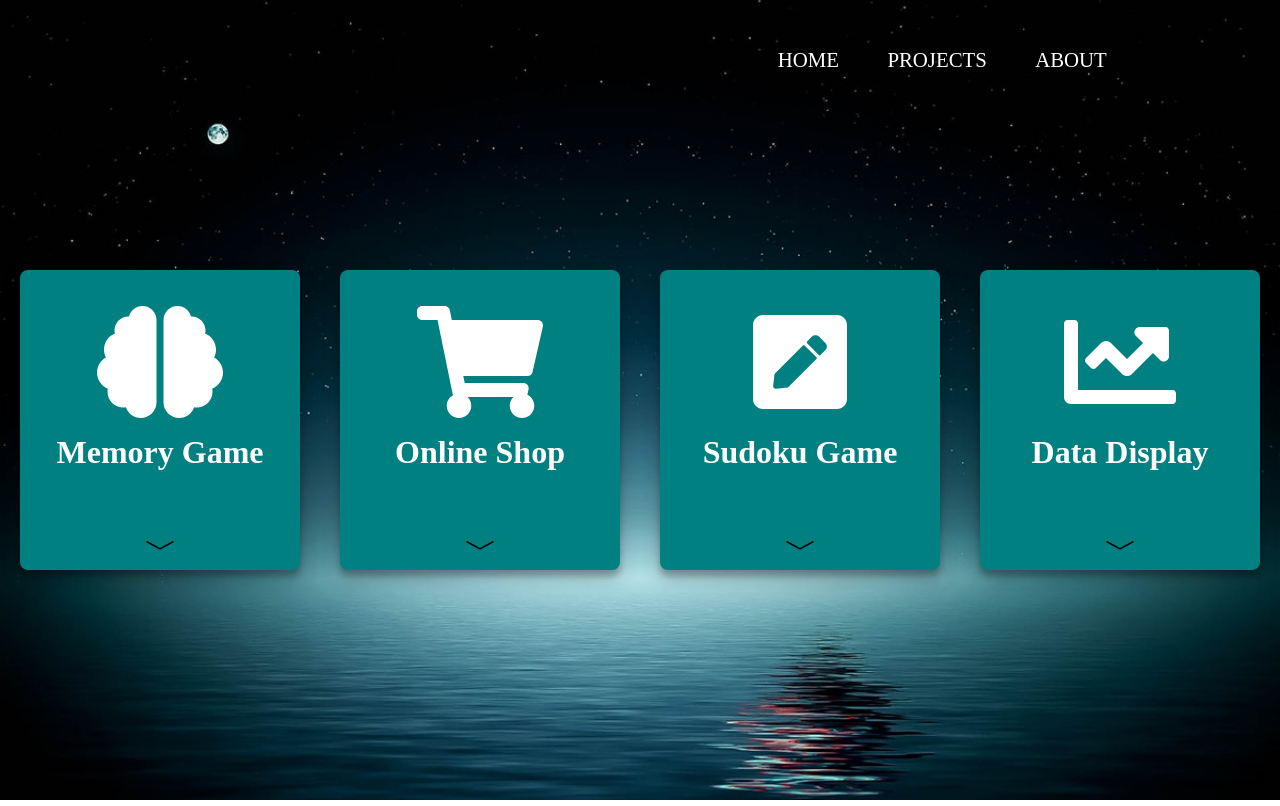
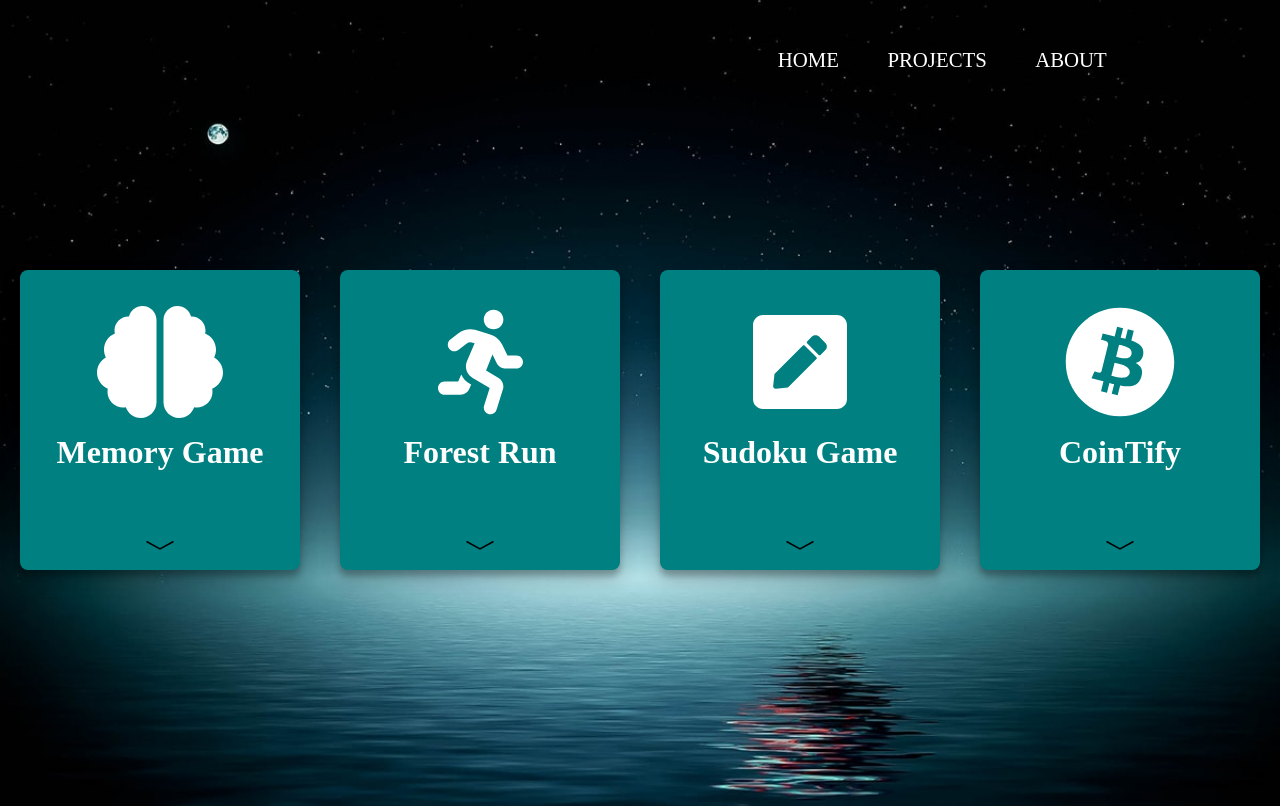
Before and after one commit to joannanapora/portfolio, a React (Create React App) app: page /projects in a window 1280 px wide. Built offline with nearby package versions, Linux system fonts and the light colour scheme; a web font is replaced by a local one.

Commit message:
added new project

```diff
--- a/src/about/about.tsx
+++ b/src/about/about.tsx
@@ -48,7 +48,11 @@ const About = () => {
         </div>
         <div className="social-container">
           <div className="social-wrapper">
-            <a target="_blank" href="https://www.facebook.com/p0rczi">
+            <a
+              target="_blank"
+              rel="noreferrer"
+              href="https://www.facebook.com/p0rczi"
+            >
               <div className="iconca" data-testid="facebook">
                 <div className="tooltip">Facebook</div>
                 <span>
@@ -56,7 +60,11 @@ const About = () => {
                 </span>
               </div>
             </a>
-            <a target="_blank" href="https://github.com/joannanapora">
+            <a
+              target="_blank"
+              rel="noreferrer"
+              href="https://github.com/joannanapora"
+            >
               <div className="iconca" data-testid="github">
                 <div className="tooltip"> GitHub</div>
                 <span>
@@ -64,7 +72,11 @@ const About = () => {
                 </span>
               </div>
             </a>
-            <a target="_blank" href="https://www.linkedin.com/in/joanna-napora">
+            <a
+              target="_blank"
+              rel="noreferrer"
+              href="https://www.linkedin.com/in/joanna-napora"
+            >
               <div className="iconca" data-testid="linkedin">
                 <div className="tooltip">LinkedIn</div>
                 <span>
--- a/src/nav-bar/nav-bar.tsx
+++ b/src/nav-bar/nav-bar.tsx
@@ -1,4 +1,4 @@
-import React, { useState, useEffect } from "react";
+import React, { useState } from "react";
 import { Link } from "react-router-dom";
 import "./nav-bar.css";
 import { FontAwesomeIcon } from "@fortawesome/react-fontawesome";
--- a/src/projects/projects.css
+++ b/src/projects/projects.css
@@ -32,7 +32,7 @@
 }
 
 .card.expanded {
-  height: 500px;
+  height: 550px;
 }
 .label {
   margin-top: 30px;
--- a/src/projects/projects.tsx
+++ b/src/projects/projects.tsx
@@ -1,32 +1,20 @@
-import React, { useEffect, useState } from "react";
+import React, { useState } from "react";
 import "./projects.css";
 import { ReactComponent as Arrow } from "../assets/arrow.svg";
 import { FontAwesomeIcon } from "@fortawesome/react-fontawesome";
 import {
   faBrain,
   faPenSquare,
-  faShoppingCart,
-  faChartLine,
-  faCircle,
   faHandPointer,
+  faRunning,
 } from "@fortawesome/free-solid-svg-icons";
+import { faBitcoin } from "@fortawesome/free-brands-svg-icons";
 
 const Projects = () => {
   const [expand, makeExpand] = useState<string>("");
 
   const onExpand = (name: string) => {
     makeExpand(name);
-  };
-
-  const dot = () => {
-    return (
-      <FontAwesomeIcon
-        size="xs"
-        style={{ paddingRight: "4px" }}
-        color="#fff"
-        icon={faCircle}
-      />
-    );
   };
 
   return (
@@ -50,9 +38,14 @@ const Projects = () => {
               <p>• shuffling cards</p>
               <p>• revealing only two cards at a time</p>
               <p>• matched cards dissapear</p>
+              <p>
+                • winner screen shows time result and number of moves (the state
+                is passed using Router history and location)
+              </p>
               <a
                 className="project-link"
                 target="_blank"
+                rel="noreferrer"
                 href="https://memo-game-jo.herokuapp.com/"
               >
                 GO TO PROJECT
@@ -69,20 +62,43 @@ const Projects = () => {
         <Arrow />
       </div>
       <div
-        className={expand === "sudoku" ? "card expanded" : "card"}
-        onClick={() => onExpand("sudoku")}
+        className={expand === "api" ? "card expanded" : "card"}
+        onClick={() => onExpand("api")}
       >
         <FontAwesomeIcon
           size="9x"
           color="#fff"
           style={{ padding: "1rem" }}
-          icon={faShoppingCart}
+          icon={faRunning}
         />
-        <h1 className="project-header">Online Shop</h1>
+        <h1 className="project-header">Forest Run</h1>
         <div className="text1">
           <div className="text-content">
-            <h1 className="title">Project in progress...</h1>
-            <div className="body-text">(...)</div>
+            <h1 className="title">Web Application</h1>
+            <div className="body-text">
+              Forest Run is a fully functional React/Typescript application for
+              runners in London It uses Apollo Client to communicate with the
+              GraphQL server. The design is based on Material-UI css library.
+              State is managed by Redux and navigation by React-Router. <br />
+              <br /> There are functions like: log in/sign in, change between
+              light and dark modes, creating event cards, writing articles,
+              joining and leaving specific events, filtering events and
+              articles, donating the website (using Stripe).
+              <a
+                className="project-link"
+                target="_blank"
+                rel="noreferrer"
+                href="https://run-forest-demo.herokuapp.com/"
+              >
+                GO TO PROJECT
+              </a>
+              <FontAwesomeIcon
+                size="1x"
+                color="#fff"
+                icon={faHandPointer}
+                style={{ marginTop: "-10px" }}
+              />
+            </div>
           </div>
         </div>
         <Arrow />
@@ -109,6 +125,7 @@ const Projects = () => {
               <a
                 className="project-link"
                 target="_blank"
+                rel="noreferrer"
                 href="https://sudoku-game-jo.herokuapp.com/"
               >
                 GO TO PROJECT
@@ -125,20 +142,42 @@ const Projects = () => {
         <Arrow />
       </div>
       <div
-        className={expand === "api" ? "card expanded" : "card"}
-        onClick={() => onExpand("api")}
+        className={expand === "sudoku" ? "card expanded" : "card"}
+        onClick={() => onExpand("sudoku")}
       >
         <FontAwesomeIcon
           size="9x"
           color="#fff"
           style={{ padding: "1rem" }}
-          icon={faChartLine}
+          icon={faBitcoin}
         />
-        <h1 className="project-header">Data Display</h1>
+        <h1 className="project-header">CoinTify</h1>
         <div className="text1">
           <div className="text-content">
-            <h1 className="title">Project in progress...</h1>
-            <div className="body-text">(...)</div>
+            <h1 className="title">React/Typescript</h1>
+            <div className="body-text">
+              Cointify is a React/Typescript application (still in progress) for
+              everyone who is interested in cryptocurrencies. It uses Axios to
+              send GET requests to Rest API provided by CoinGecko.com to display
+              current values of the coins. The design is based on Material-UI
+              css library. Navigation is managed by React-Router. Application is
+              not finished, the main purpose of the website is to send
+              notifications directly to a user’s mobile device. <br />
+              <a
+                className="project-link"
+                target="_blank"
+                rel="noreferrer"
+                href="https://cointify-jo.herokuapp.com/"
+              >
+                GO TO PROJECT
+              </a>
+              <FontAwesomeIcon
+                size="1x"
+                color="#fff"
+                icon={faHandPointer}
+                style={{ marginTop: "-10px" }}
+              />
+            </div>
           </div>
         </div>
         <Arrow />
```
